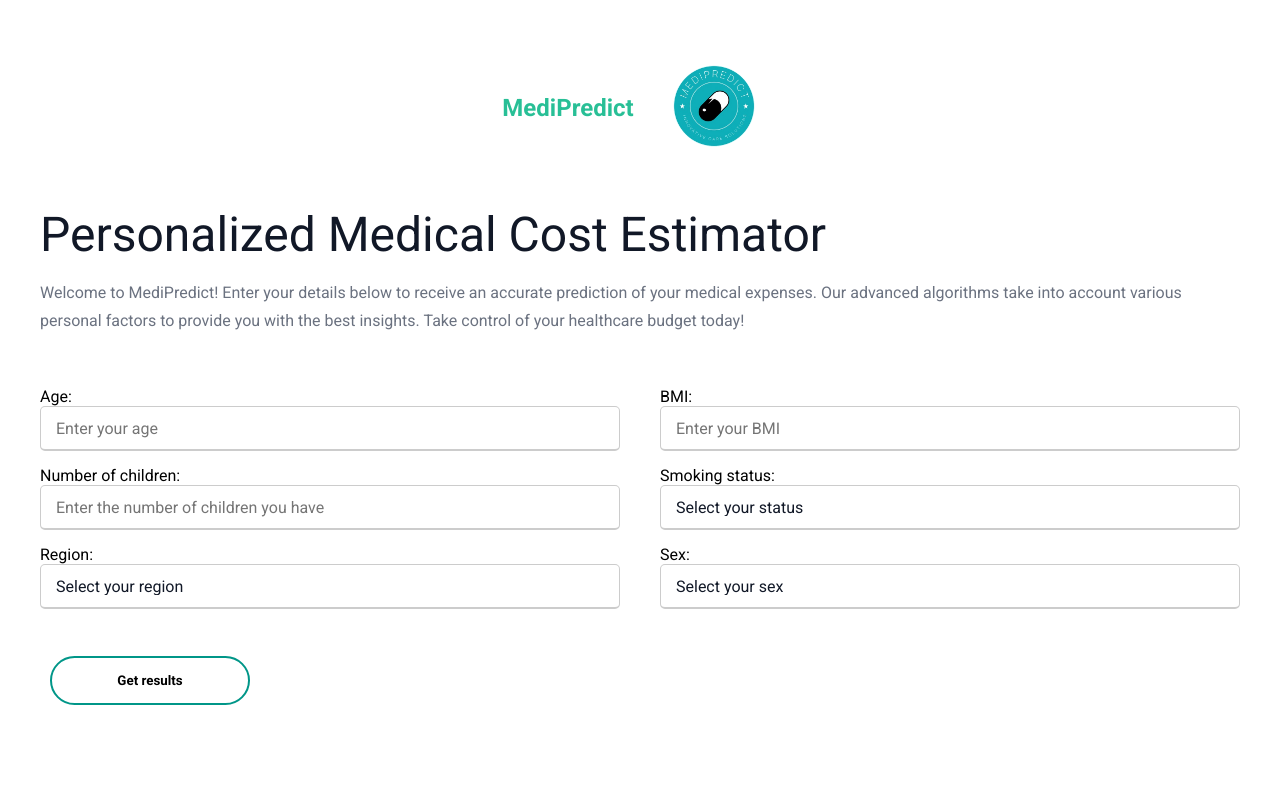
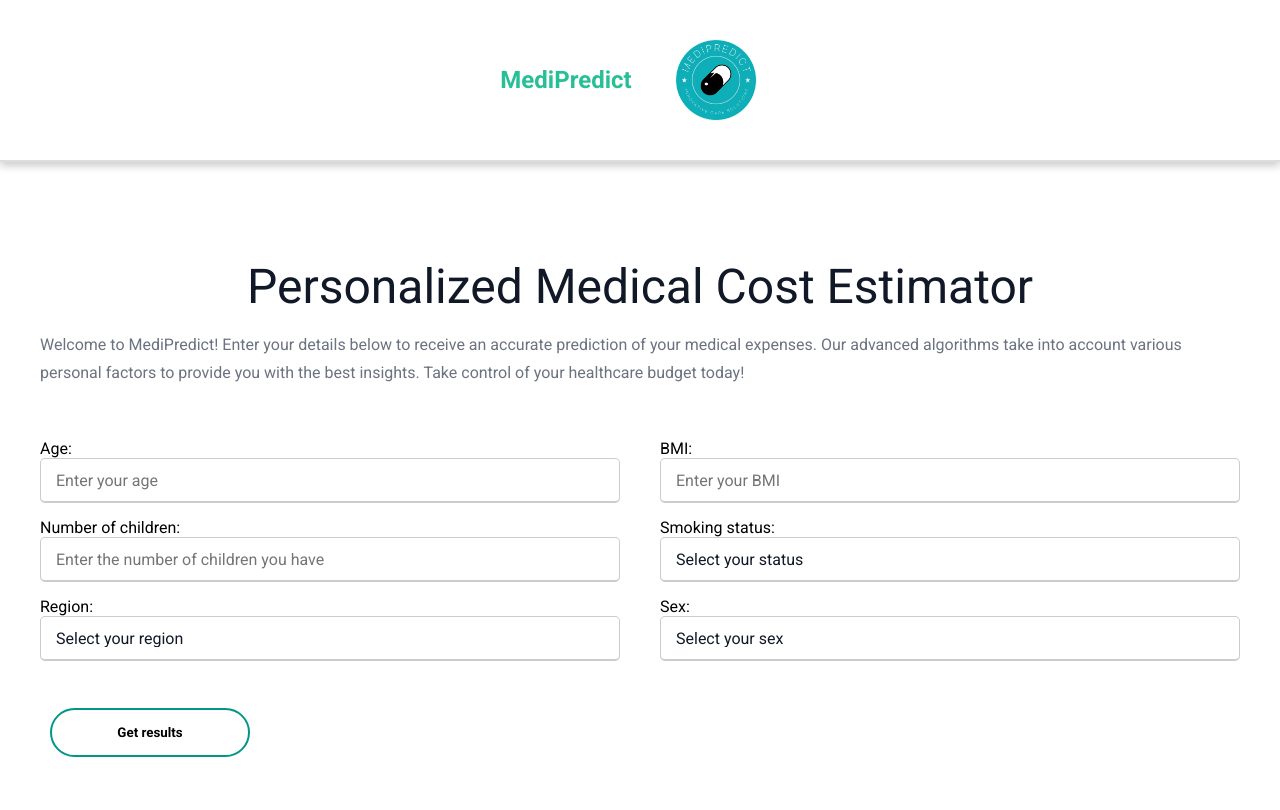
Before and after one commit to KeabetsweMotloung/MediPredict, a Flask app: page /predict_page in a window 1280 px wide. Run offline with Flask 3, Linux system fonts and the light colour scheme; parts of the project's set-up code (start-up, migrations or seed data) failed here and were passed over.

Commit message:
Project is complete but UI needs some work

```diff
--- a/Server/static/PredictPage.css
+++ b/Server/static/PredictPage.css
@@ -23,34 +23,71 @@ body {
     padding: 10px;
 }
 
+
+nav {
+    position: fixed;
+    top: 0;
+    left: 0;
+    width: 100%;
+    background-color: #ffffff;
+    border-bottom: 2px solid #ddd;
+    box-shadow: 0 4px 8px rgba(0, 0, 0, 0.2);
+    z-index: 1000;
+    display: flex;
+    align-items: center;
+    justify-content: center;
+    padding: 1rem;
+}
+
+
+.nav-container {
+    display: flex;
+    align-items: center;
+}
+
+
+.nav_logo {
+    font-size: 1.5rem;
+    font-weight: 600;
+    color: var(--primary-color);
+    margin-right: 20px;
+}
+
+
+.medi_predict_image img {
+    max-width: 100%;
+    height: auto;
+    display: block;
+}
+
+
+
 .container {
     max-width: 1200px;
     margin: auto;
     min-height: 100vh;
     display: flex;
     flex-direction: column;
+    padding-top: 120px;
 }
 
-nav {
-    padding: 2rem 1rem;
-    display: flex;
-    align-items: center;
-    justify-content: center;
-    gap: 1rem;
-}
 
-.nav_logo {
-    font-size: 1.5rem;
-    font-weight: 600;
-    color: var(--primary-color);
-}
-
-.title h1 {
+.title {
     margin-bottom: 1rem;
     font-size: 3rem;
     font-weight: 400;
     color: var(--text-dark);
+    text-align: center;
 }
+
+
+.title h1 {
+    margin-top: 8rem;
+    font-size: 3rem;
+    font-weight: 400;
+    color: var(--text-dark);
+}
+
 
 .intro-paragraph {
     margin-bottom: 2rem;
--- a/Server/templates/PredictPage.html
+++ b/Server/templates/PredictPage.html
@@ -10,8 +10,12 @@
 
     <div class="container">
         <nav>
-            <div class="nav_logo">MediPredict</div>
-            <div class="medi_predict_image"><img src="{{ url_for('static', filename='assets/medi_predict_logo1.png') }}" alt="Medi_predict_logo" width="128" height="128"></div>
+            <div class="nav-container">
+                <div class="nav_logo">MediPredict</div>
+                <div class="medi_predict_image">
+                    <img src="{{ url_for('static', filename='assets/medi_predict_logo1.png') }}" alt="Medi_predict_logo" width="128" height="128">
+                </div>
+            </div>
         </nav>
 
         <div class="title"><h1>Personalized Medical Cost Estimator</h1></div>
```
Also changed, not shown: Server/static/Medi_predict.css (+35 -10 lines), Server/templates/MediPredict.html (+5 -3 lines).
